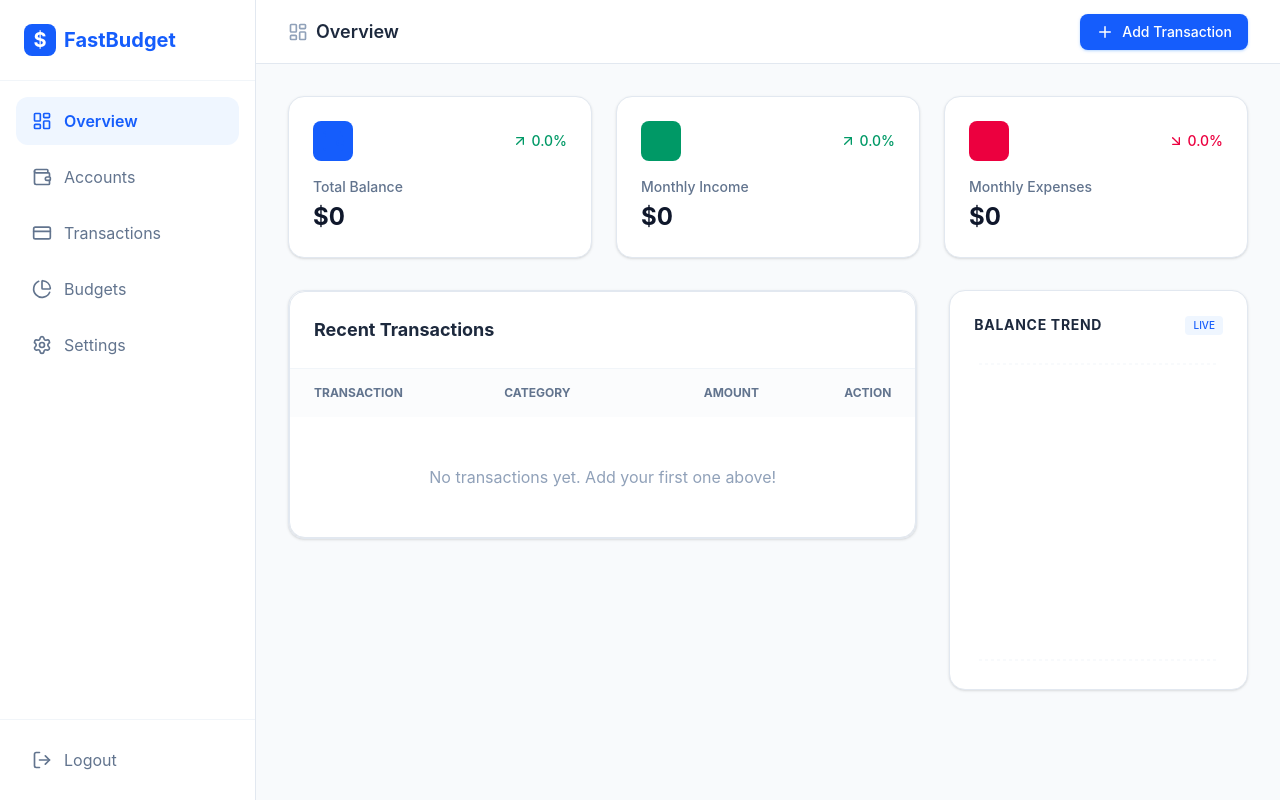
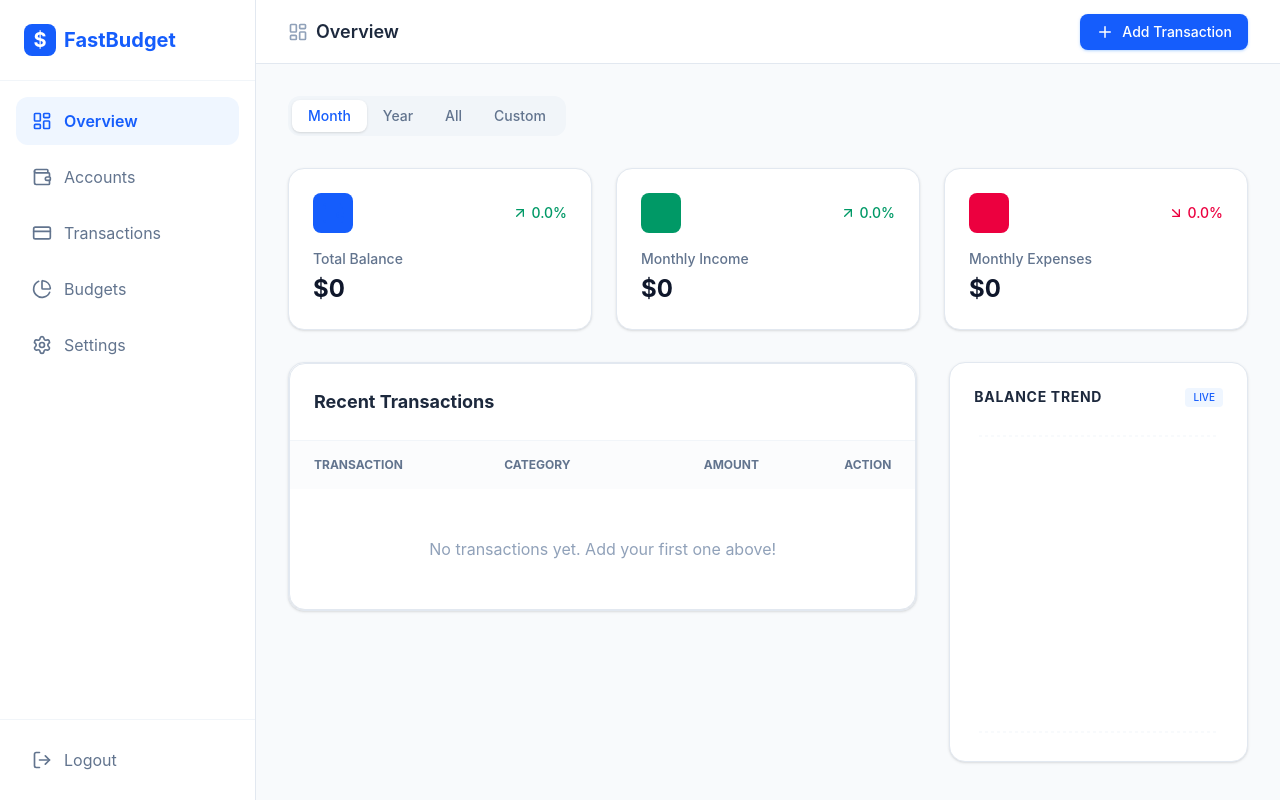
Before and after one commit to Palpatine0/FlowMint, a React (Vite) app in the folder finance-tracker/: page / in a window 1280 px wide. Built offline with nearby package versions, Linux system fonts and the light colour scheme.

Commit message:
update App for date filter

```diff
--- a/finance-tracker/src/App.tsx
+++ b/finance-tracker/src/App.tsx
@@ -1,10 +1,19 @@
-import { useState, useEffect } from "react";
-import type { Transaction, DashboardStats } from "./types";
+import { useState, useEffect, useMemo } from "react";
+import { DateFilter } from "./components/ui/DateFilter";
+
+import type {
+  FilterRange,
+  Transaction,
+  DashboardStats,
+  CustomDateRange,
+} from "./types";
 import {
   calculateTotals,
   getTransactions,
-  saveTransaction,
+  saveTransactions,
+  filterTransactions,
 } from "./services/transactionService";
+
 import { MainLayout } from "./components/layout/MainLayout";
 import { Dashboard } from "./pages/Dashboard";
 import { AddTransactionModal } from "./components/ui/AddTransactionModal";
@@ -12,45 +21,59 @@ import { AddTransactionModal } from "./components/ui/AddTransactionModal";
 export default function App() {
   const [isModalOpen, setIsModalOpen] = useState(false);
   const [transactions, setTransactions] = useState<Transaction[]>([]);
-  const [stats, setStats] = useState<DashboardStats>({
-    income: 0,
-    expenses: 0,
-    balance: 0,
-    incomeChange: 0,
-    expensesChange: 0,
-    balanceChange: 0,
+  const [activeRange, setActiveRange] = useState<FilterRange>("month");
+  const [customDates, setCustomDates] = useState<CustomDateRange>({
+    from: "",
+    to: "",
   });
-  const handleDeleteTransaction = async (id: string) => {
-    const updatedTransactions = transactions.filter((tx) => tx.id !== id);
-    setTransactions(updatedTransactions);
-    // await deleteTransaction(id); we will need this in our service
-    const newStats = await calculateTotals(updatedTransactions);
-    setStats(newStats);
-  };
+
+  const filteredTransactions = useMemo(() => {
+    return filterTransactions(transactions, activeRange, customDates);
+  }, [transactions, activeRange, customDates]);
+
+  const stats = useMemo(() => {
+    return calculateTotals(filteredTransactions);
+  }, [filteredTransactions]);
 
   useEffect(() => {
     const init = async () => {
       const data = await getTransactions();
       setTransactions(data);
-      const initialStatus = await calculateTotals(data);
-      setStats(initialStatus);
     };
     init();
   }, []);
 
   const handleTransaction = async (newTx: Transaction) => {
     const updatedTransactions = [newTx, ...transactions];
-    await saveTransaction(newTx);
+    saveTransactions(updatedTransactions);
     setTransactions(updatedTransactions);
-    const newStats = await calculateTotals(updatedTransactions);
-    setStats(newStats);
+    setIsModalOpen(false);
+  };
+
+  const handleDeleteTransaction = (id: string) => {
+    const updatedTransactions = transactions.filter((tx) => tx.id !== id);
+    saveTransactions(updatedTransactions);
+    setTransactions(updatedTransactions);
+  };
+
+  const handleCustomChange = (field: "from" | "to", value: string) => {
+    setCustomDates((prev) => ({ ...prev, [field]: value }));
   };
 
   return (
     <MainLayout onAddClick={() => setIsModalOpen(true)}>
+      <div className="mb-8">
+        <DateFilter
+          activeRange={activeRange}
+          onRangeChange={setActiveRange}
+          customDates={customDates}
+          onCustomChange={handleCustomChange}
+        />
+      </div>
+
       <Dashboard
         stats={stats}
-        transactions={transactions}
+        transactions={filteredTransactions}
         onDeleteTransaction={handleDeleteTransaction}
       />
 
```
